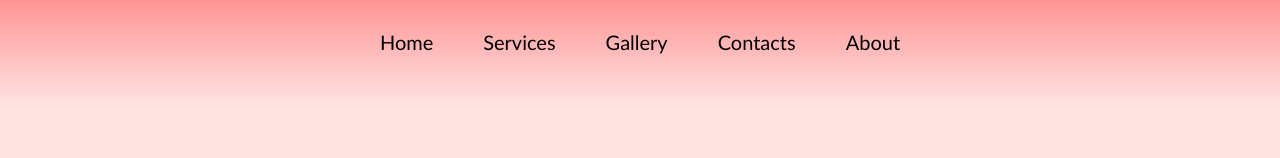
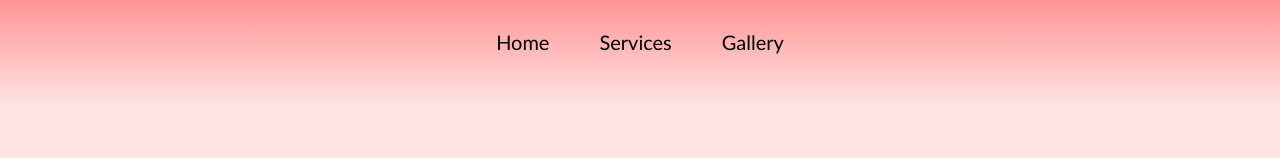
Before and after one commit to ArminasStrolys/react-projects, a React (Create React App) app in the folder eyebrow-portfolio-site/: page /about in a window 1280 px wide. Shown: the top 158 px of the page. Built offline with nearby package versions, Linux system fonts and the light colour scheme.

Commit message:
Fixed routing links, now pages don't refresh every time it's navigated

```diff
--- a/eyebrow-portfolio-site/src/components/navi/Navi.jsx
+++ b/eyebrow-portfolio-site/src/components/navi/Navi.jsx
@@ -4,19 +4,25 @@ import Services from '../services/Services';
 import Home from '../home/Home';
 import About from '../about/About';
 import Gallery from '../gallery/Gallery';
-import { BrowserRouter as Router, Route, Routes } from 'react-router-dom';
+import { BrowserRouter as Router, Route, Routes, Link } from 'react-router-dom';
 
 const Navi = () => {
   return (
     <div>
-      <div className="nav-bar">
+      {/* <div className="nav-bar">
         <a href="/">Home</a>
         <a href="/services">Services</a>
         <a href="/gallery">Gallery</a>
         <a href="/contacts">Contacts</a>
         <a href="/about">About</a>
-      </div>
+      </div> */}
+
       <Router>
+        <nav className="nav-bar">
+          <Link to="/">Home</Link>
+          <Link to="/services">Services</Link>
+          <Link to="/gallery">Gallery</Link>
+        </nav>
         <Routes>
           <Route path="/" element={<Home />} />
           <Route path="/services" element={<Services />} />
--- a/eyebrow-portfolio-site/src/components/services/Services.jsx
+++ b/eyebrow-portfolio-site/src/components/services/Services.jsx
@@ -12,7 +12,7 @@ const PricesAndServices = () => {
         <Laminate />
         <Henna />
 
-        <table class="customTable">
+        <table className="customTable">
           <thead>
             <tr>
               <th>Procedūra</th>
```
